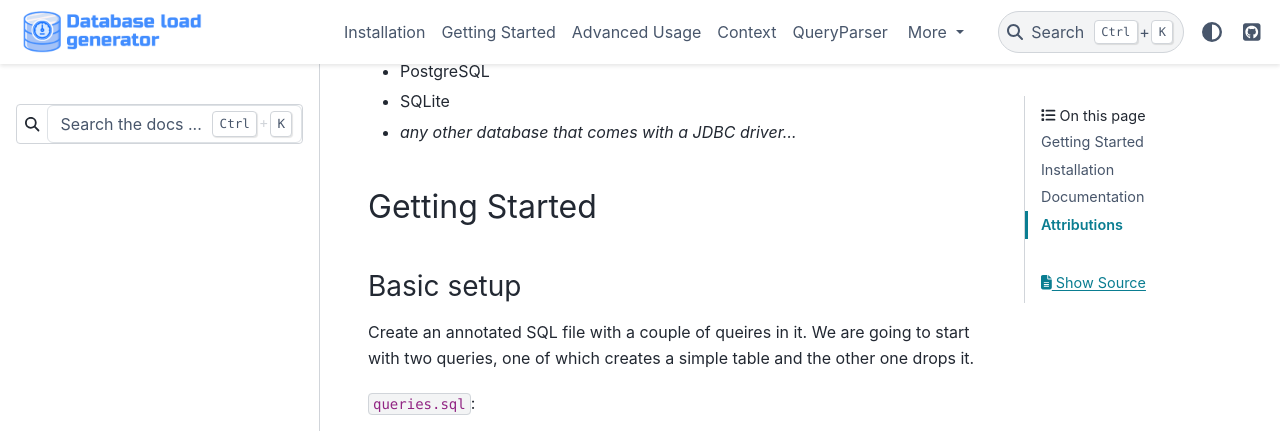
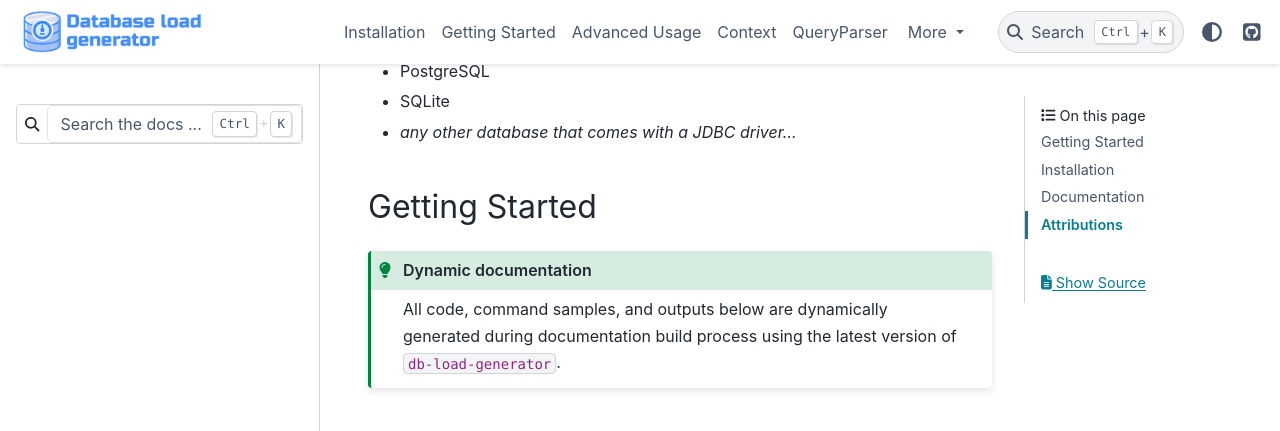
Before and after one commit to dynatrace-oss/db-load-generator, a Sphinx documentation site: the page built from docs/index.rst, in a window 1280 px wide and 900 px high, scrolled down 744 px, cut to the strip 0-431 px from the top of the window. Built offline with Sphinx 7.4.7 and the PyData theme 0.15.4, drawn with Linux system fonts in a browser that asks for light colours.

```diff
--- a/docs/index.rst
+++ b/docs/index.rst
@@ -8,8 +8,10 @@ It uses Java and JDBC drivers to connect to the databases. And comes with a comm
 
    <p>
       <a href="https://pypi.org/project/db-load-generator/"><img alt="PyPI" src="https://img.shields.io/pypi/v/db-load-generator?color=blue&logo=pypi"></a>
-      <a href='https://db-load-generator.readthedocs.io/en/latest/?badge=latest'><img src='https://readthedocs.org/projects/db-load-generator/badge/?version=latest' alt='Documentation Status' /></a>
-      <a href="https://pypi.org/project/db-load-generator/"><img alt="PyPI - Python Version" src="https://img.shields.io/pypi/pyversions/db-load-generator"></a>
+      <a href="https://pypi.org/project/db-load-generator/"><img alt="PyPI - Python Version" src="https://img.shields.io/pypi/pyversions/db-load-generator?color=blue&logo=pypi"></a>
+      <a href="https://github.com/dynatrace-oss/db-load-generator/actions/workflows/build-test-release.yml"><img alt="Build Status" src="https://img.shields.io/github/workflow/status/dynatrace-oss/db-load-generator/Build%20Test%20Release?logo=github" /></a>
+      <a href="https://dbload.org"><img src="https://img.shields.io/github/workflow/status/dynatrace-oss/db-load-generator/Build%20Docs?label=docs&logo=github" alt="Documentation Build Status" /></a>
+      <a href="https://github.com/dynatrace-oss/db-load-generator/blob/main/LICENSE"><img alt="GitHub" src="https://img.shields.io/github/license/dynatrace-oss/db-load-generator"></a>
    </p>
 
 **What db-load-generator can do**
@@ -35,6 +37,11 @@ It uses Java and JDBC drivers to connect to the databases. And comes with a comm
 
 Getting Started
 ---------------
+
+.. admonition:: Dynamic documentation
+   :class: hint
+
+   All code, command samples, and outputs below are dynamically generated during documentation build process using the latest version of ``db-load-generator``.
 
 Basic setup
 ^^^^^^^^^^^
```
Also changed, not shown: 1 other file.
